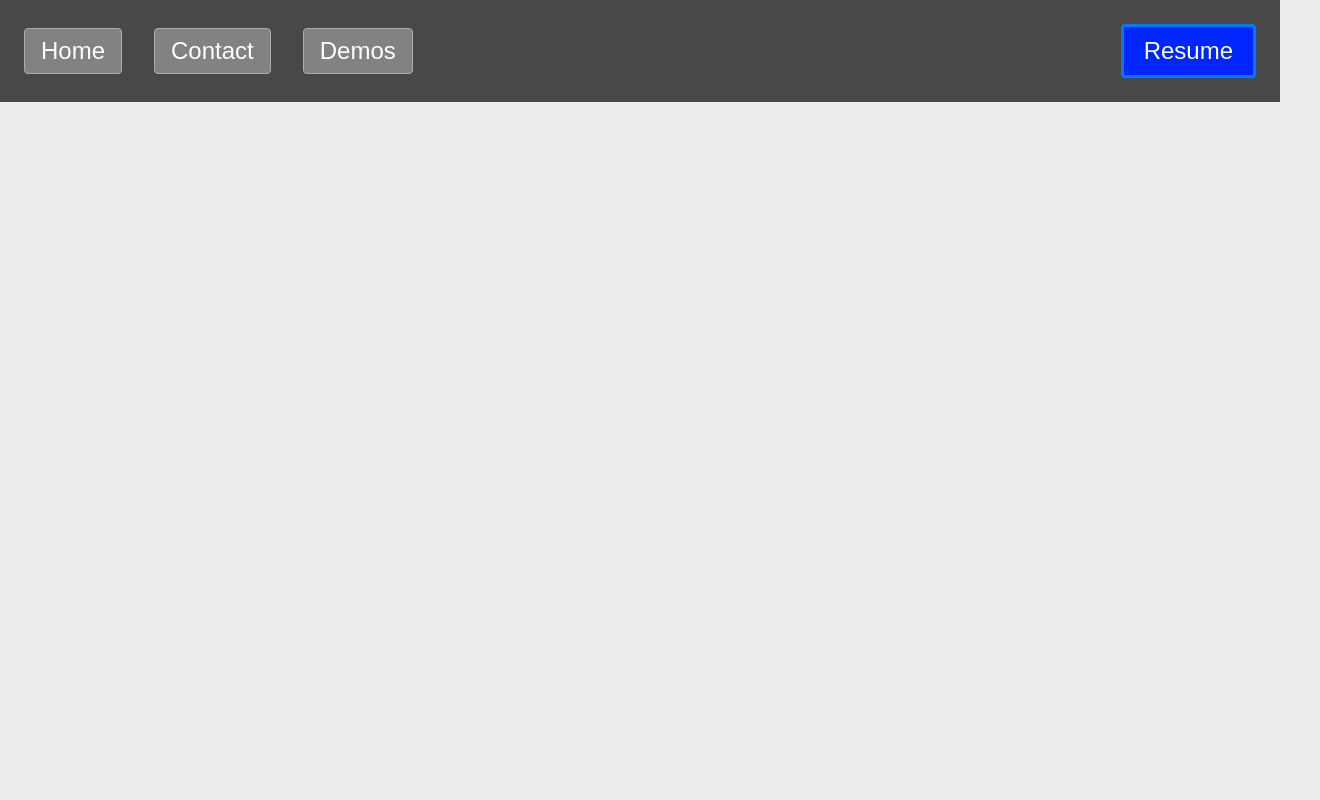
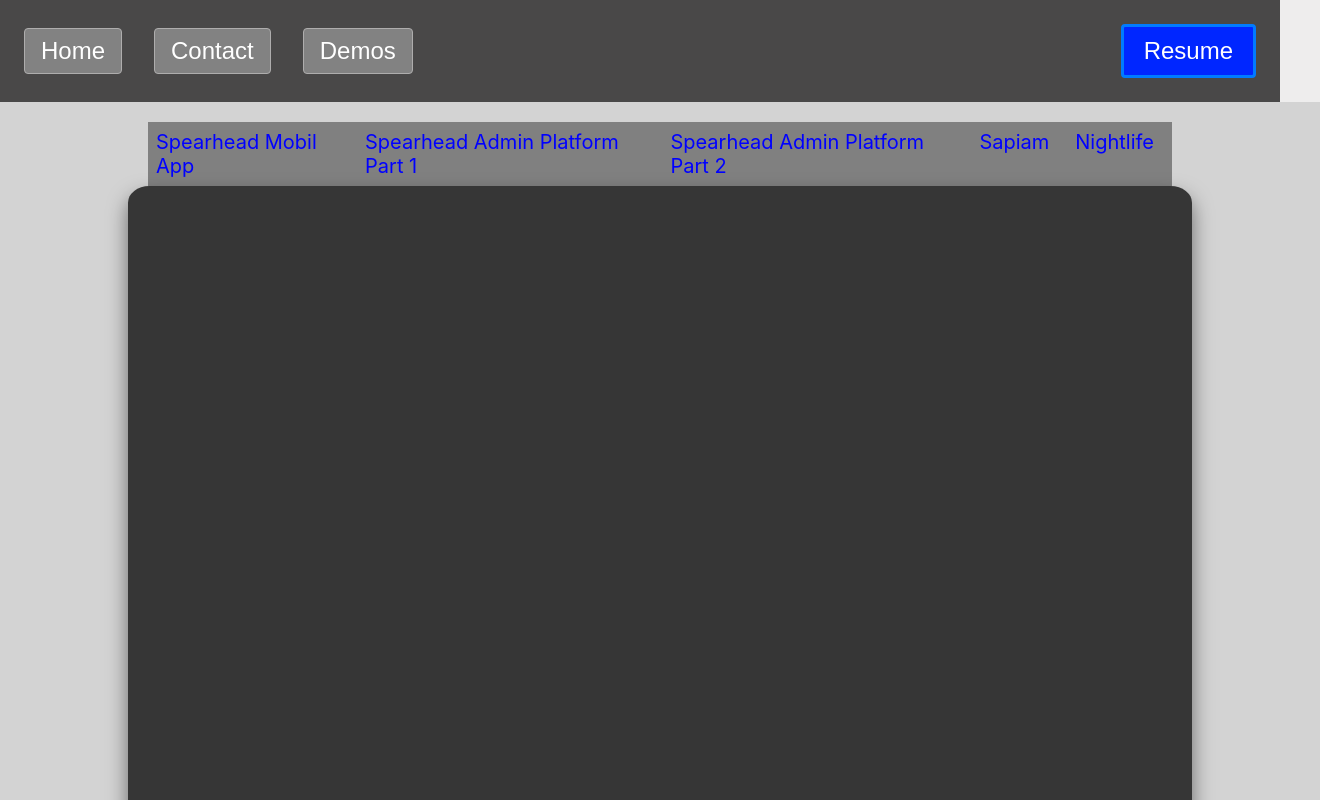
Before and after one commit to Aotaola/Aotaola, a React (Create React App) app: page /DemoPage in a window 1280 px wide. Shown: the top 800 px of the page, 1320 px wide, since content can reach past the window. Built offline with nearby package versions, Linux system fonts and the light colour scheme.

Commit message:
updated demos page, ongoing

```diff
--- a/src/App.css
+++ b/src/App.css
@@ -757,3 +757,63 @@ button a:hover {
   width: 100%;
   height: 100%;
 }
+
+/* Updated CSS for specific elements */
+
+/* Updated CSS for a horizontal menu */
+
+.demos-container {
+  display: flex;
+  justify-content: space-between;
+  align-items: center;
+  width: 100%; /* Adjust the maximum width as needed */
+  margin: 0 auto;
+  padding: 20px;
+}
+
+.videos-menu {
+  display: flex;
+  flex-direction: row; /* Set to row to make it horizontal */
+  align-items: center;
+  width: 80%; /* Adjust the maximum width as needed */
+  gap: 10px; /* Adjust the gap between items */
+}
+
+.videos-menu h3 {
+  font-size: 18px;
+  margin-right: 10px; /* Adjust the margin between title and items */
+  background-color: gray;
+
+}
+
+.videos-menu ul {
+  list-style: none;
+  padding: 0;
+  margin: 0;
+  display: flex;
+  flex-direction: row; /* Set to row to make it horizontal */
+  background-color: gray;
+}
+
+.videos-menu li {
+  align-items: center;
+  margin-right: 10px; /* Adjust the margin between items */
+}
+
+.videos-menu a {
+  display: flex;
+  justify-content: space-between;
+  align-items: center;
+  align-content: center;
+  text-decoration: none;
+  color: blue;
+  font-size: 20px;
+  padding: 8px;
+  border-radius: 4px;
+  transition: background-color 0.3s ease;
+}
+
+.videos-menu a:hover {
+  background-color: #ddd; /* Hover background color */
+  font-size: 22px;
+}
--- a/src/App.js
+++ b/src/App.js
@@ -2,7 +2,7 @@ import './App.css';
 import Home from './components/Home.jsx';
 import Navbar from './components/Navbar.jsx';
 import Contact from './components/Contact';
-import Demos from './components/Demos.jsx';
+import DemoPage from './components/DemoPage.jsx';
 import { Route, Routes } from "react-router-dom";
 
 
@@ -16,7 +16,7 @@ function App() {
         <Routes>
           <Route path = "/" element = {<Home/>} ClassName = "Home_Route"/>
           <Route path = "/Contact" element = {<Contact/>}/>
-          <Route path = "/Demos" element = {<Demos/>}/>
+          <Route path = "/DemoPage" element = {<DemoPage/>}/>
         </Routes>
       </div>
     </>
--- /dev/null
+++ b/src/components/DemoPage.jsx
@@ -0,0 +1,53 @@
+// DemosContainer.js
+import React, { useState, useRef } from 'react';
+import Demos from './Demos.jsx';
+
+const DemoPage = () => {
+  const [selectedVideo, setSelectedVideo] = useState(null);
+  const demosRef = useRef(null);
+
+  const handleVideoChange = (event, videoId) => {
+    event.preventDefault();
+    setSelectedVideo(videoId);
+    demosRef.current.scrollIntoView({ behavior: 'smooth' });
+  };
+
+  return (
+    <div className="demos-container">
+    <div className="videos-menu">
+      <ul>
+        <li>
+          <a href="#Spearhead_Mobil_App" onClick={(e) => handleVideoChange(e, 'Spearhead_Mobil_App')}>
+          Spearhead Mobil App
+          </a>
+        </li>
+        <li>
+          <a href="#Spearhead_Admin_Platform" onClick={(e) => handleVideoChange(e, 'Spearhead_Admin_Platform')}>
+          Spearhead Admin Platform Part 1
+          </a>
+        </li>
+        <li>
+          <a href="#Spearhead_Admin_Platform_2" onClick={(e) => handleVideoChange(e, 'Spearhead_Admin_Platform_2')}>
+          Spearhead Admin Platform Part 2
+          </a>
+        </li>
+        <li>
+          <a href="#sapiam" onClick={(e) => handleVideoChange(e, 'sapiam')}>
+            Sapiam
+          </a>
+        </li>
+        <li>
+          <a href="#nightlifeApp" onClick={(e) => handleVideoChange(e, 'nightlifeApp')}>
+            Nightlife
+          </a>
+        </li>
+      </ul>
+    </div>
+    <Demos selectedVideo={selectedVideo} demosRef={demosRef} />
+  </div>
+);
+};
+
+
+
+export default DemoPage;
--- a/src/components/Demos.jsx
+++ b/src/components/Demos.jsx
@@ -5,58 +5,60 @@ import sapiam_Demo from './vids/sapiam_Demo.mp4';
 
 
 
-const Demos = () => {
+const Demos = ({ selectedVideo, demosRef }) => {
 
     return (
-
-        <div className="demos-container">
-            <br/>
-            <h1>Project Demos</h1>
-            <div className="demos-content">
-                <br/>
-                    <div className="player-wrapper">
-                    <iframe title="My Unique Video Title"
+            <div className="demos-content" ref={demosRef}>
+              <br />
+              {selectedVideo === 'Spearhead_Mobil_App' && (
+                <div id="Spearhead_Mobil_App" className="player-wrapper">
+                 <iframe
+                     title="Spearhead_Mobil_App"
+                     width='95%'
+                     height='95%'
+                    src="https://www.loom.com/embed/edcbe895c8ce499ba8059f71d8095ade?sid=b93dd829-51db-4dd7-996c-0c0575bdaef0" frameborder="0" webkitallowfullscreen mozallowfullscreen allowfullscreen >
+                    </iframe>
+                </div>
+              )}
+              {selectedVideo === 'Spearhead_Admin_Platform' && (
+                <div id="Spearhead_Admin_Platform" className="player-wrapper">
+                    <iframe title="Spearhead_Admin_Platform"
                     width='95%'
                     height='95%'
                      src="https://www.loom.com/embed/f4daf59699c6421aaf5bc8b255c3c90d?sid=05e82a5b-203a-40e7-a48d-2e34dc5e5a62" frameborder="0" webkitallowfullscreen mozallowfullscreen allowfullscreen>
                     </iframe>
                 </div>
-                <br/>
-            </div>
-            <br/>
-            <div className="demos-content">
-                <br/>
-                    <div className="player-wrapper">
+              )}
+                {selectedVideo === 'Spearhead_Admin_Platform_2' && (
+                <div id="Spearhead_Admin_Platform_2" className="player-wrapper">
                     <iframe
-                     title="Unique Video Title"
+                    title="Spearhead_Admin_Platform_2"
                     width='95%'
                     height='95%'
-                    src="https://www.loom.com/embed/edcbe895c8ce499ba8059f71d8095ade?sid=b93dd829-51db-4dd7-996c-0c0575bdaef0" frameborder="0" webkitallowfullscreen mozallowfullscreen allowfullscreen >
-                    </iframe>
+                    src="https://www.loom.com/embed/9f7297a697414990ad2f9014cafb6482?sid=02e1d0fd-4f28-4e12-b3dd-75ef3d0656dd" frameborder="0" webkitallowfullscreen mozallowfullscreen allowfullscreen></iframe>
                 </div>
-                <br/>
-            </div>
-            <div className="demos-content">
+              )}
+              {selectedVideo === 'sapiam' && (
+                <div id="sapiam" className="demos-content">
                   <div className="player-wrapper">
-                    <ReactPlayer url = {sapiam_Demo}
-                        controls
-                        playbackRate={1.25}/>
+                    <ReactPlayer url={sapiam_Demo} controls playbackRate={1.25} />
                   </div>
                   <button className="demo-visit-button">
-                        <a href = "https://sapiam-f41e9ce79228.herokuapp.com/" > Visit Sapiam </a>
+                    <a href="https://sapiam-f41e9ce79228.herokuapp.com/">Visit Sapiam</a>
                   </button>
                 </div>
-            <div className="demos-content">
-                <br/>
+              )}
+              {selectedVideo === 'nightlifeApp' && (
+                <div id="nightlifeApp" className="demos-content">
                   <div className="player-wrapper">
-                    <ReactPlayer url = {NightlifeApp}
-                        controls
-                        playbackRate={1.25}/>
+                    <ReactPlayer url={NightlifeApp} controls playbackRate={1.25} />
                   </div>
                 </div>
-            <br/>
+              )}
+              <br />
             </div>
           );
-}
+        };
+
 
 export default Demos;
--- a/src/components/Home.jsx
+++ b/src/components/Home.jsx
@@ -20,17 +20,12 @@ import Pandas from "./images/Pandas.png";
 import aws from "./images/aws.png";
 import { useState } from "react";
 
-
-
 const Home = () => {
-
     const [readMore, setReadMore] = useState(false)
 
     const  handleSwitch = () => {
         setReadMore(readMore => !readMore);
     };
-
-
 
     return (
         <>
--- a/src/components/Navbar.jsx
+++ b/src/components/Navbar.jsx
@@ -17,7 +17,7 @@ const Navbar = () => {
                       </button>
                              <br/>
                     <button className="nav_buttn">
-                        <Link to = "/Demos"> Demos </Link>
+                        <Link to = "/DemoPage"> Demos </Link>
                     </button>
 
                  </nav>
```
Also changed, not shown: src/components/test.jsx (added, +17 -0 lines). Lines whose indentation alone changed are shown as unchanged.
